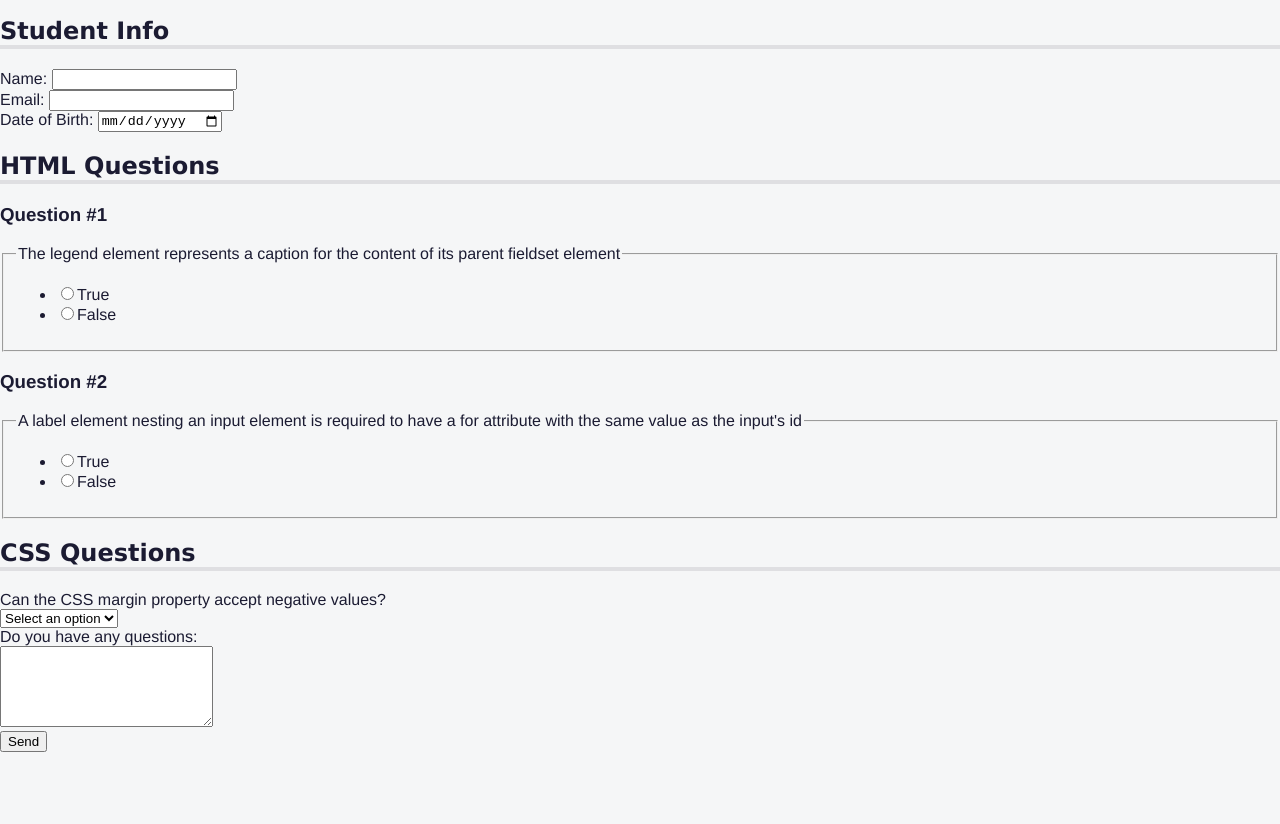
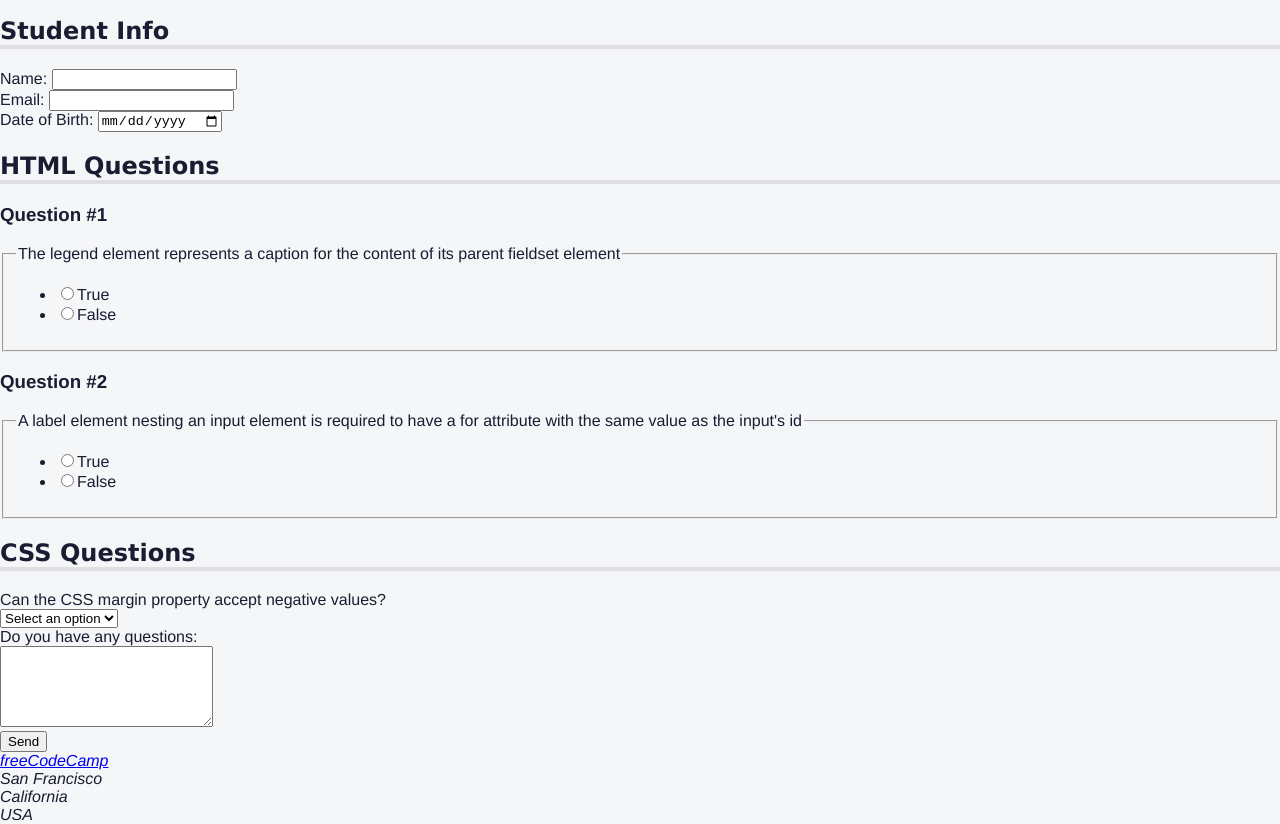
Before and after one commit to kendallawills/FCC_Quiz, a plain HTML site: page index.html in a window 1280 px wide. Shown: the part 53-877 px from the top of the page. Before the commit the page ends 805 px from the top, so only its background shows below. Drawn offline with Linux system fonts and the light colour scheme.

Commit message:
Add Footer

```diff
--- a/index.html
+++ b/index.html
@@ -102,6 +102,15 @@
                 <button type="submit">Send</button>
             </form>
         </main>
+
+        <footer>
+            <address>
+                <a href="https://freecodecamp.org">freeCodeCamp</a><br>
+                San Francisco<br>
+                California<br>
+                USA
+            </address>
+        </footer>
     </body>
 
 </html>
```
